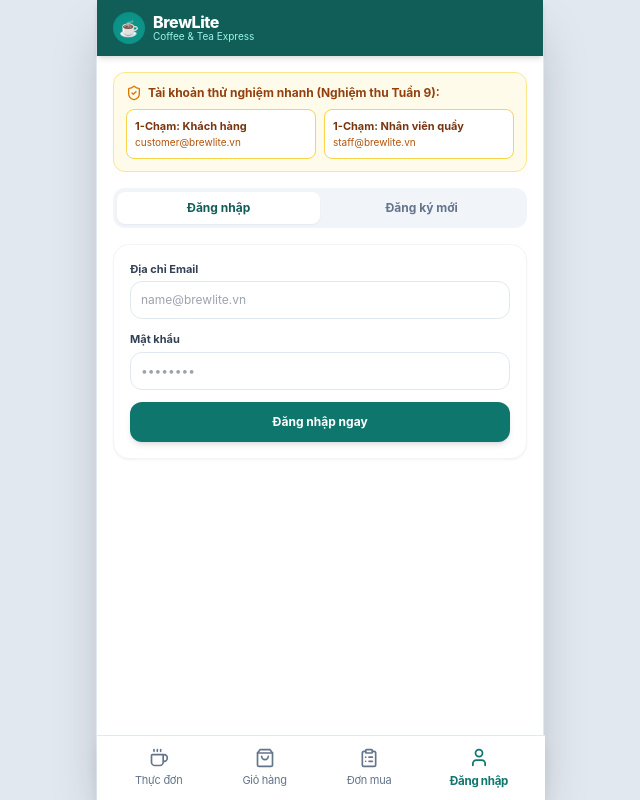
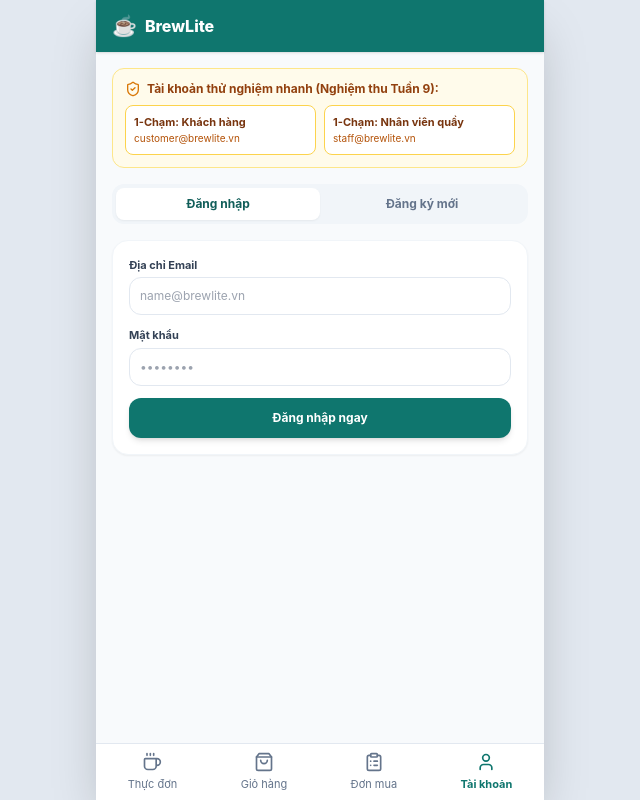
Before and after one commit to BMT0306/A2_BrewLite, a Next.js app in the folder apps/web/: page /login in a window 1280 px wide. Shown: the whole page, without its empty margins (320-960 px from the left). Built offline with nearby package versions, Linux system fonts and the light colour scheme.

Commit message:
feat(web/pwa): app shell layout with PWA metadata, bottom navigation and missing 192/512 icons

```diff
--- a/apps/web/src/app/layout.tsx
+++ b/apps/web/src/app/layout.tsx
@@ -1,104 +1,45 @@
-'use client';
+/**
+ * @file layout.tsx
+ * @description Khung ứng dụng chung (App Container): Header thương hiệu + nội dung trang + Bottom Navigation.
+ *              Khai báo PWA manifest & theme color theo đặc tả.
+ * @author Thành viên Chính 3 - Frontend & PWA Lead
+ * @see docs/ui-ux-frontend-specification.md (Mục 1.1 Mobile-first, 1.2 PWA, 2 Component Hierarchy)
+ */
 
-import React, { useEffect, useState } from 'react';
+import type { Metadata, Viewport } from 'next';
 import Link from 'next/link';
-import { usePathname } from 'next/navigation';
-import { Coffee, ShoppingBag, ClipboardList, User } from 'lucide-react';
-import { useCartStore } from '../store/useCartStore';
-import { getStoredUser } from '../lib/api';
+import BottomNav from '../components/BottomNav';
 import './globals.css';
 
-export default function RootLayout({
-  children,
-}: {
-  children: React.ReactNode;
-}) {
-  const pathname = usePathname();
-  const cartItems = useCartStore((state) => state.items);
-  const [cartCount, setCartCount] = useState(0);
-  const [currentUser, setCurrentUser] = useState<any>(null);
+export const metadata: Metadata = {
+  title: 'BrewLite – Cà Phê & Trà Trực Tuyến',
+  description: 'Đặt món và thanh toán đồ uống trực tuyến – Mobile-first PWA',
+  manifest: '/manifest.json',
+  icons: { icon: '/icon-192.png', apple: '/icon-192.png' },
+};
 
-  useEffect(() => {
-    const totalQty = cartItems.reduce((acc, it) => acc + it.quantity, 0);
-    setCartCount(totalQty);
-  }, [cartItems]);
+export const viewport: Viewport = {
+  width: 'device-width',
+  initialScale: 1,
+  themeColor: '#0f766e',
+};
 
-  useEffect(() => {
-    setCurrentUser(getStoredUser());
-  }, [pathname]);
-
-  const navLinks = [
-    { href: '/', label: 'Thực đơn', icon: Coffee },
-    { href: '/cart', label: 'Giỏ hàng', icon: ShoppingBag, badge: cartCount },
-    { href: '/orders', label: 'Đơn mua', icon: ClipboardList },
-    { href: '/login', label: currentUser ? 'Cá nhân' : 'Đăng nhập', icon: User },
-  ];
-
+export default function RootLayout({ children }: { children: React.ReactNode }) {
   return (
     <html lang="vi">
-      <head>
-        <title>BrewLite – Cà Phê & Trà Trực Tuyến (Mobile PWA)</title>
-        <meta name="viewport" content="width=device-width, initial-scale=1, maximum-scale=1, user-scalable=no" />
-        <link rel="manifest" href="/manifest.json" />
-        <meta name="theme-color" content="#0f766e" />
-      </head>
-      <body className="bg-slate-200 antialiased min-h-screen flex justify-center selection:bg-teal-500 selection:text-white">
-        {/* Mobile Device Viewport Simulation */}
-        <div className="w-full max-w-md bg-white min-h-screen shadow-2xl flex flex-col relative pb-20 border-x border-slate-200">
-          {/* Header */}
-          <header className="sticky top-0 z-40 bg-teal-800 text-white px-4 py-3 shadow-md flex items-center justify-between">
-            <Link href="/" className="flex items-center space-x-2">
-              <div className="w-8 h-8 rounded-full bg-teal-600 flex items-center justify-center font-bold text-white shadow-inner">
-                ☕
-              </div>
-              <div>
-                <h1 className="text-base font-extrabold tracking-tight leading-none">BrewLite</h1>
-                <p className="text-[10px] text-teal-200 leading-tight">Coffee & Tea Express</p>
-              </div>
+      <body className="bg-slate-200 min-h-screen flex justify-center">
+        {/* Khung mô phỏng điện thoại: tối đa max-w-md, căn giữa trên Desktop */}
+        <div className="w-full max-w-md bg-slate-50 min-h-screen flex flex-col shadow-2xl pb-20">
+          <header className="sticky top-0 z-40 bg-teal-700 text-white px-4 py-3 shadow">
+            <Link href="/" className="flex items-center gap-2">
+              <span className="text-xl">☕</span>
+              <span className="text-base font-extrabold">BrewLite</span>
             </Link>
-            {currentUser && (
-              <div className="text-right">
-                <span className="text-xs text-teal-100 font-medium block truncate max-w-[120px]">
-                  {currentUser.fullName}
-                </span>
-                <span className="text-[10px] bg-teal-900 text-teal-300 px-1.5 py-0.5 rounded-full font-mono">
-                  {currentUser.role}
-                </span>
-              </div>
-            )}
           </header>
 
-          {/* Main App Content */}
-          <main className="flex-1 overflow-y-auto">
-            {children}
-          </main>
+          <main className="flex-1">{children}</main>
 
-          {/* Fixed Bottom Navigation Thumb Zone */}
-          <nav className="fixed bottom-0 w-full max-w-md bg-white border-t border-slate-200 px-2 py-2 flex justify-around items-center z-50 shadow-lg">
-            {navLinks.map((tab) => {
-              const Icon = tab.icon;
-              const isActive = pathname === tab.href;
-              return (
-                <Link
-                  key={tab.href}
-                  href={tab.href}
-                  className={`flex flex-col items-center relative py-1 px-3 rounded-xl transition-all ${
-                    isActive ? 'text-teal-700 font-bold scale-105' : 'text-slate-500 hover:text-slate-800'
-                  }`}
-                >
-                  <div className="relative">
-                    <Icon className="w-5 h-5" />
-                    {tab.badge && tab.badge > 0 ? (
-                      <span className="absolute -top-1.5 -right-2.5 bg-rose-500 text-white text-[10px] font-bold px-1.5 py-0.2 rounded-full min-w-[18px] text-center shadow">
-                        {tab.badge > 99 ? '99+' : tab.badge}
-                      </span>
-                    ) : null}
-                  </div>
-                  <span className="text-[11px] mt-1 tracking-tight">{tab.label}</span>
-                </Link>
-              );
-            })}
-          </nav>
+          <BottomNav />
         </div>
       </body>
     </html>
--- /dev/null
+++ b/apps/web/src/components/BottomNav.tsx
@@ -0,0 +1,53 @@
+/**
+ * @file BottomNav.tsx
+ * @description Thanh điều hướng cố định đáy màn hình (Thumb Zone), hiển thị số món trong giỏ.
+ * @author Thành viên Chính 3 - Frontend & PWA Lead
+ * @see docs/ui-ux-frontend-specification.md (Mục 1.1 - Thumb Zone Optimization)
+ */
+
+'use client';
+
+import Link from 'next/link';
+import { usePathname } from 'next/navigation';
+import { Coffee, ShoppingBag, ClipboardList, User } from 'lucide-react';
+import { useCartStore, useCartHydrated } from '../store/useCartStore';
+
+const TABS = [
+  { href: '/', label: 'Thực đơn', icon: Coffee },
+  { href: '/cart', label: 'Giỏ hàng', icon: ShoppingBag },
+  { href: '/orders', label: 'Đơn mua', icon: ClipboardList },
+  { href: '/login', label: 'Tài khoản', icon: User },
+];
+
+export default function BottomNav() {
+  const pathname = usePathname();
+  const hydrated = useCartHydrated();
+  const cartCount = useCartStore((s) => s.items.reduce((sum, it) => sum + it.quantity, 0));
+
+  return (
+    <nav className="fixed bottom-0 w-full max-w-md bg-white border-t border-slate-200 flex justify-around py-2 z-50">
+      {TABS.map(({ href, label, icon: Icon }) => {
+        const isActive = pathname === href;
+        const showBadge = href === '/cart' && hydrated && cartCount > 0;
+
+        return (
+          <Link
+            key={href}
+            href={href}
+            className={`relative flex flex-col items-center px-3 text-[11px] ${
+              isActive ? 'text-teal-700 font-bold' : 'text-slate-500'
+            }`}
+          >
+            <Icon className="w-5 h-5" />
+            {showBadge && (
+              <span className="absolute -top-1 right-1 bg-rose-500 text-white text-[10px] font-bold rounded-full min-w-[18px] px-1 text-center">
+                {cartCount}
+              </span>
+            )}
+            <span className="mt-1">{label}</span>
+          </Link>
+        );
+      })}
+    </nav>
+  );
+}
```
Also changed, not shown: apps/web/public/icon-192.png (added), apps/web/public/icon-512.png (added), apps/web/public/manifest.json.
